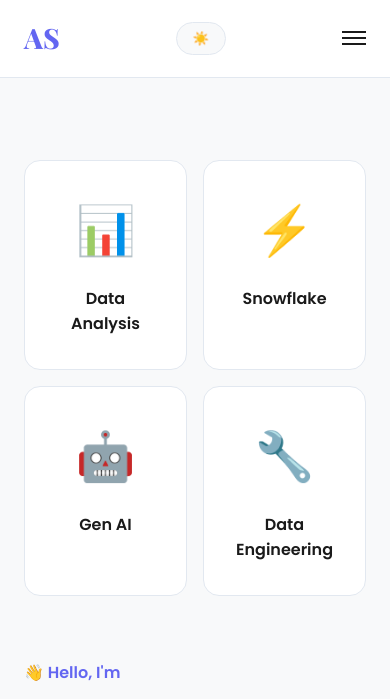
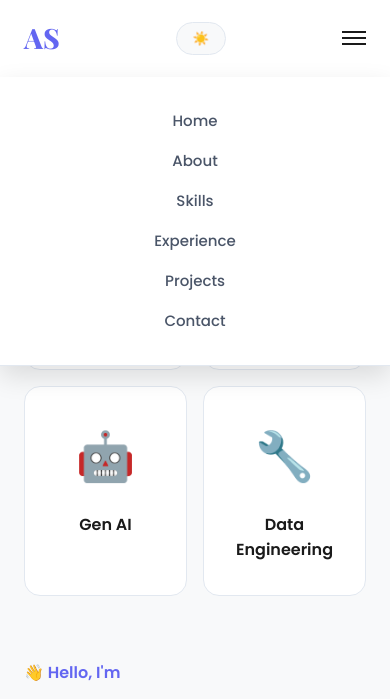
Before and after one commit to ankitsharma6652/Ankit-Sharma-Portfolio, a plain HTML site: page index.html in a window 390 px wide. Both pictures are taken after a click on the button 353 px from the left and 38 px from the top of the page. Shown: the top 699 px of the page. Drawn offline with nearby package versions, Linux system fonts and the light colour scheme.

Commit message:
Fix mobile menu toggle visibility

```diff
--- a/styles-v2.css
+++ b/styles-v2.css
@@ -947,6 +947,33 @@ body {
 
     .nav-links {
         display: none;
+        position: absolute;
+        top: 100%;
+        left: 0;
+        right: 0;
+        background: var(--bg-card);
+        flex-direction: column;
+        padding: calc(var(--spacing-unit) * 4);
+        border-bottom: 1px solid var(--border-color);
+        box-shadow: var(--shadow-lg);
+        gap: calc(var(--spacing-unit) * 2);
+    }
+
+    .nav-links.active {
+        display: flex;
+        animation: slideDown 0.3s ease forwards;
+    }
+
+    @keyframes slideDown {
+        from {
+            opacity: 0;
+            transform: translateY(-10px);
+        }
+
+        to {
+            opacity: 1;
+            transform: translateY(0);
+        }
     }
 
     .mobile-toggle {
```
